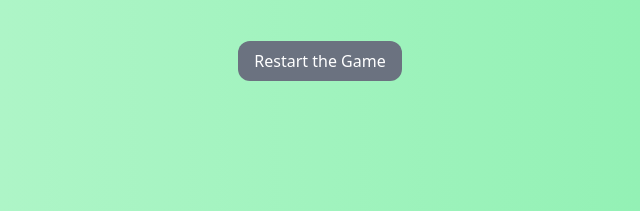
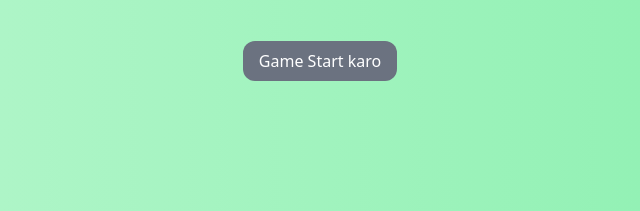
Before and after one commit to Exploring-glitch/tictaktoe, a plain HTML site: page TictactoeGame/index.html in a window 1280 px wide. Shown: the part 491-702 px from the top of the page, 320-960 px from the left. Drawn offline with nearby package versions, Linux system fonts and the light colour scheme.

Commit message:
changed restart button text

```diff
--- a/TictactoeGame/index.html
+++ b/TictactoeGame/index.html
@@ -36,13 +36,8 @@
     </div>
     <h1 id="winnertext" class="hidden text-xl text-white"></h1>
     <div id="resetBtn">
-        <button class="my-20 bg-gray-500 text-white rounded-xl p-2 pr-4 pl-4">Restart the Game</button>
+        <button class="my-20 bg-gray-500 text-white rounded-xl p-2 pr-4 pl-4">Game Start karo</button>
     </div>
-
-
-
-
-
     <script src="app.js"></script>
 </body>
 </html>
```
